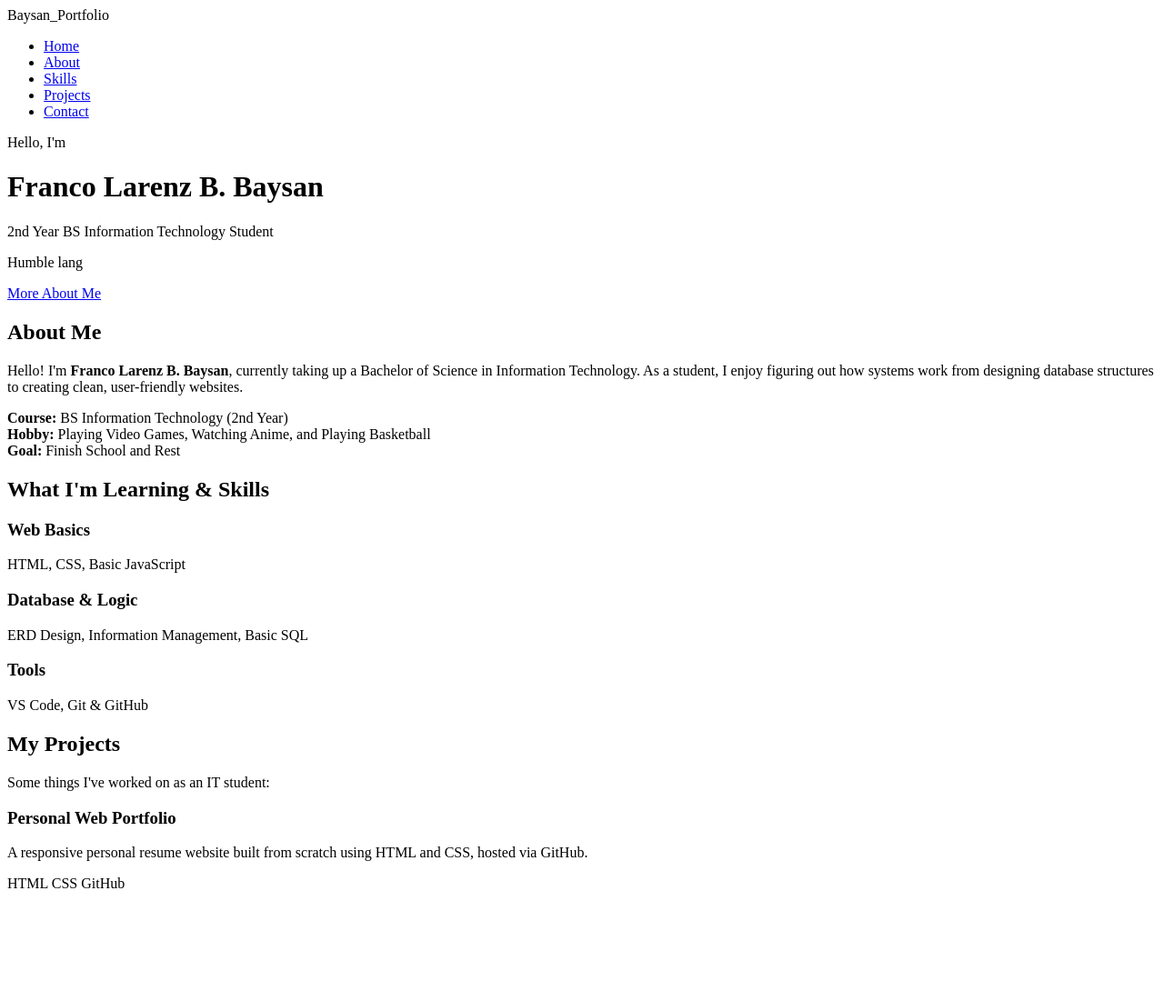
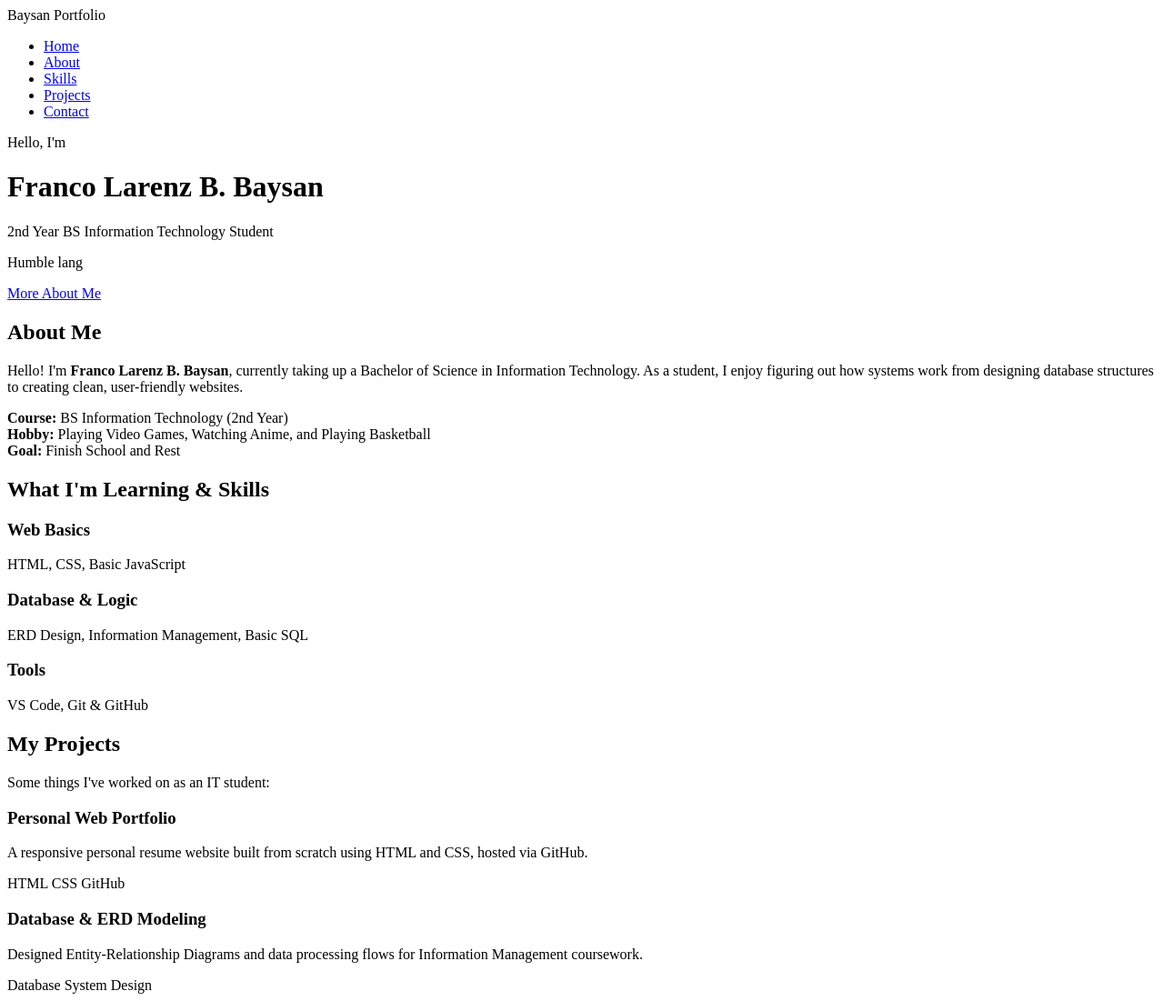
Before and after one commit to larenzzzz/BAYSAN_PORTFOLIO, a plain HTML site: page index.html in a window 1280 px wide. Shown: the whole page at 91% size. Before the commit the page ends 989 px from the top, so only its background shows below. Drawn offline with Linux system fonts and the light colour scheme.

Commit message:
added <div> "project-card"

```diff
--- a/index.html
+++ b/index.html
@@ -10,7 +10,7 @@
 <body>
 
     <nav class="navbar">
-        <div class="logo">Baysan_Portfolio</div>
+        <div class="logo">Baysan Portfolio</div>
         <ul class="nav-links">
             <li><a href="#home">Home</a></li>
             <li><a href="#about">About</a></li>
@@ -81,3 +81,10 @@
                 <span class="tag">CSS</span>
                 <span class="tag">GitHub</span>
             </div>
+
+        <div class="project-card">
+                <h3>Database & ERD Modeling</h3>
+                <p>Designed Entity-Relationship Diagrams and data processing flows for Information Management coursework.</p>
+                <span class="tag">Database</span>
+                <span class="tag">System Design</span>
+            </div>
```
